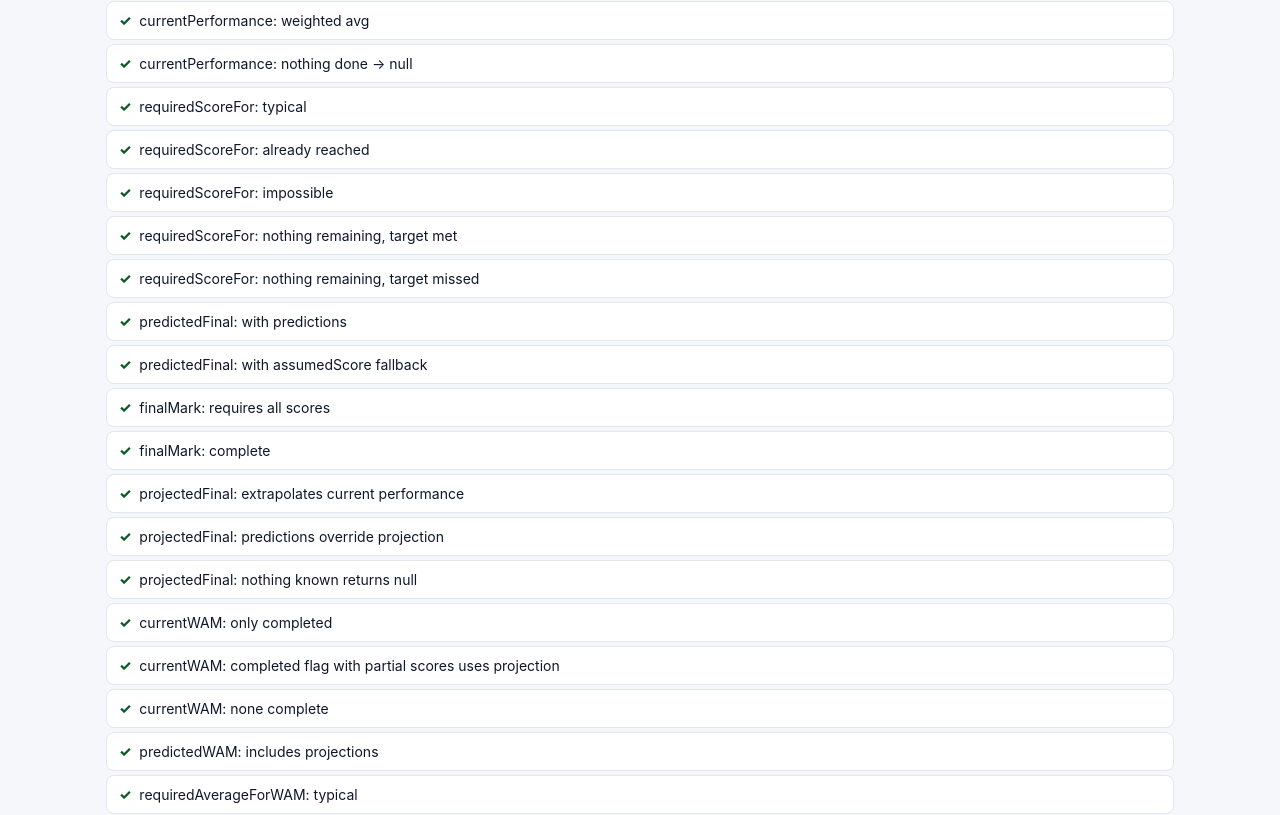
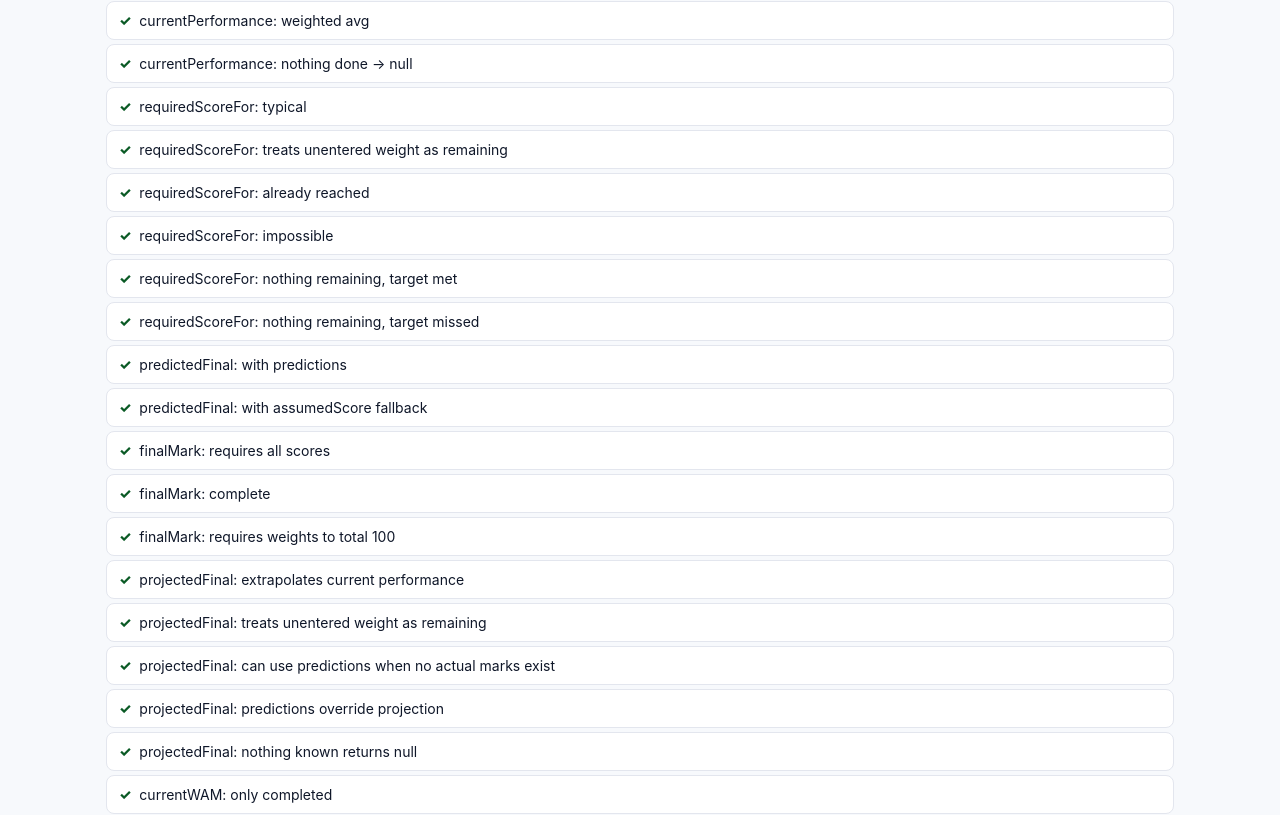
Before and after one commit to kkmmee94/uom-wam-calculator, a website: page tests.html in a window 1280 px wide. Shown: the part 957-1772 px from the top of the page. Drawn offline with Linux system fonts and the light colour scheme.

Commit message:
Fix overlay blocking app and improve WAM projections

```diff
--- a/js/calculator.js
+++ b/js/calculator.js
@@ -41,6 +41,16 @@ export function totalWeight(assessments) {
   return assessments.reduce((sum, a) => sum + (Number(a.weight) || 0), 0);
 }
 
+function actualWeight(assessments) {
+  return assessments.reduce((sum, a) => {
+    return sum + (hasActualScore(a) ? Number(a.weight) || 0 : 0);
+  }, 0);
+}
+
+function weightsAddTo100(assessments) {
+  return Math.abs(totalWeight(assessments) - 100) < 0.01;
+}
+
 // True if the assessment has a known actual score.
 export function hasActualScore(a) {
   return a.score !== null && a.score !== undefined && a.score !== '' && !Number.isNaN(Number(a.score));
@@ -81,11 +91,7 @@ export function currentPerformance(assessments) {
 
 // Sum of weight of assessments that are still unknown (no actual score).
 export function remainingWeight(assessments) {
-  let r = 0;
-  for (const a of assessments) {
-    if (!hasActualScore(a)) r += Number(a.weight) || 0;
-  }
-  return r;
+  return Math.max(0, 100 - actualWeight(assessments));
 }
 
 // Score (0-100) needed on average across all remaining assessments to hit `target` final mark.
@@ -131,12 +137,17 @@ export function predictedFinal(assessments, assumedScore = null) {
       coveredWeight += w;
     }
   }
+  if (assumedScore != null && coveredWeight < 100) {
+    total += (Number(assumedScore) * (100 - coveredWeight)) / 100;
+    coveredWeight = 100;
+  }
   return { mark: total, coveredWeight };
 }
 
 // Final mark when every assessment has an actual score. Null otherwise.
 export function finalMark(assessments) {
   if (assessments.length === 0) return null;
+  if (!weightsAddTo100(assessments)) return null;
   for (const a of assessments) {
     if (!hasActualScore(a)) return null;
   }
@@ -152,7 +163,7 @@ export function finalMark(assessments) {
 export function isSubjectComplete(subject) {
   if (subject.completed) return true;
   if (!subject.assessments || subject.assessments.length === 0) return false;
-  return subject.assessments.every(hasActualScore);
+  return weightsAddTo100(subject.assessments) && subject.assessments.every(hasActualScore);
 }
 
 // Final or best-effort mark for a subject. Used for WAM rollup.
@@ -178,33 +189,42 @@ export function subjectMark(subject) {
 export function projectedFinal(subject) {
   const assessments = subject.assessments || [];
   if (assessments.length === 0) return null;
-  const totalW = totalWeight(assessments);
-  if (totalW === 0) return null;
-
-  const current = currentPerformance(assessments);
+  if (totalWeight(assessments) === 0) return null;
 
   let total = 0;
   let coveredWeight = 0;
+  let actualWeighted = 0;
+  let actualW = 0;
+  let knownWeighted = 0;
+  let knownW = 0;
   for (const a of assessments) {
     const w = Number(a.weight) || 0;
     if (hasActualScore(a)) {
-      total += (Number(a.score) * w) / 100;
+      const score = Number(a.score);
+      total += (score * w) / 100;
       coveredWeight += w;
+      actualWeighted += score * w;
+      actualW += w;
+      knownWeighted += score * w;
+      knownW += w;
     } else if (hasPredictedScore(a)) {
-      total += (Number(a.predicted) * w) / 100;
+      const predicted = Number(a.predicted);
+      total += (predicted * w) / 100;
       coveredWeight += w;
+      knownWeighted += predicted * w;
+      knownW += w;
     }
   }
 
-  const uncoveredW = totalW - coveredWeight;
+  const uncoveredW = Math.max(0, 100 - coveredWeight);
   if (uncoveredW <= 0) {
     return total; // already covers everything
   }
-  if (current == null) {
-    // No actual scores and no predictions at all — can't project
-    return null;
-  }
-  total += (current * uncoveredW) / 100;
+  const basis = actualW > 0
+    ? actualWeighted / actualW
+    : (knownW > 0 ? knownWeighted / knownW : null);
+  if (basis == null) return null;
+  total += (basis * uncoveredW) / 100;
   return total;
 }
 
--- a/js/tests.js
+++ b/js/tests.js
@@ -94,6 +94,12 @@ test('requiredScoreFor: typical', () => {
   assert(r.achievable, 'should be achievable');
   assertApprox(r.required, (70 - 32) * 100 / 60);
 });
+test('requiredScoreFor: treats unentered weight as remaining', () => {
+  const a = [{ weight: 40, score: 80 }];
+  const r = requiredScoreFor(a, 70);
+  assert(r.achievable, 'should be achievable');
+  assertApprox(r.required, (70 - 32) * 100 / 60);
+});
 test('requiredScoreFor: already reached', () => {
   // locked 90 with 90% weight done. for 50: required negative -> alreadyReached
   const a = [{ weight: 90, score: 100 }, { weight: 10 }];
@@ -143,11 +149,23 @@ test('finalMark: complete', () => {
   const a = [{ weight: 30, score: 80 }, { weight: 70, score: 60 }];
   assertApprox(finalMark(a), 66); // 24 + 42
 });
+test('finalMark: requires weights to total 100', () => {
+  const a = [{ weight: 40, score: 80 }];
+  assertEq(finalMark(a), null);
+});
 
 test('projectedFinal: extrapolates current performance', () => {
   // 40% at 80 actual. remaining 60. project at current 80 -> 80
   const subj = { assessments: [{ weight: 40, score: 80 }, { weight: 60 }] };
   assertApprox(projectedFinal(subj), 80);
+});
+test('projectedFinal: treats unentered weight as remaining', () => {
+  const subj = { assessments: [{ weight: 40, score: 80 }] };
+  assertApprox(projectedFinal(subj), 80);
+});
+test('projectedFinal: can use predictions when no actual marks exist', () => {
+  const subj = { assessments: [{ weight: 60, predicted: 70 }] };
+  assertApprox(projectedFinal(subj), 70);
 });
 test('projectedFinal: predictions override projection', () => {
   // 40% at 80 actual, 30% predicted at 60. remaining 30 -> at current 80
@@ -221,6 +239,9 @@ test('isSubjectComplete: by flag', () => {
 test('isSubjectComplete: by all scores known', () => {
   assert(isSubjectComplete({ assessments: [{ weight: 100, score: 80 }] }));
 });
+test('isSubjectComplete: scored partial weights are still incomplete', () => {
+  assert(!isSubjectComplete({ assessments: [{ weight: 40, score: 80 }] }));
+});
 test('isSubjectComplete: missing score -> incomplete', () => {
   assert(!isSubjectComplete({ assessments: [{ weight: 50, score: 80 }, { weight: 50 }] }));
 });
--- a/service-worker.js
+++ b/service-worker.js
@@ -1,5 +1,5 @@
 // Minimal app-shell service worker for PWA install / offline support.
-const CACHE = 'uom-wam-v2';
+const CACHE = 'uom-wam-v6';
 const ASSETS = [
   './',
   'index.html',
--- a/styles.css
+++ b/styles.css
@@ -3,9 +3,9 @@
 */
 
 :root {
-  --bg: #f6f7fb;
+  --bg: #f7f9fc;
   --bg-elev: #ffffff;
-  --bg-soft: #eef1f7;
+  --bg-soft: #eef3f8;
   --border: #e3e6ee;
   --border-strong: #c8cee0;
   --text: #0f1729;
@@ -34,43 +34,15 @@
   --shadow-sm: 0 1px 2px rgba(15, 23, 41, 0.06);
   --shadow-md: 0 4px 16px rgba(15, 23, 41, 0.08);
   --shadow-lg: 0 16px 40px rgba(15, 23, 41, 0.18);
-  --radius: 12px;
-  --radius-sm: 8px;
-  --radius-lg: 16px;
+  --radius: 8px;
+  --radius-sm: 6px;
+  --radius-lg: 8px;
 
   --max-w: 1100px;
 }
 
-@media (prefers-color-scheme: dark) {
-  :root {
-    --bg: #0e1320;
-    --bg-elev: #161c2c;
-    --bg-soft: #1c2336;
-    --border: #28304a;
-    --border-strong: #3a4263;
-    --text: #eaeef9;
-    --text-soft: #b3bbd0;
-    --text-muted: #8a93ad;
-    --primary: #2f6dd9;
-    --primary-600: #4682e6;
-    --primary-50: #1c2336;
-    --accent: #6da2ff;
-    --accent-soft: #1e2a44;
-
-    --warn-bg: #3b2c10;
-    --warn-text: #f6c46a;
-    --danger-bg: #3b1414;
-    --danger-text: #ff8a8a;
-    --ok-bg: #133421;
-    --ok-text: #6ed18a;
-
-    --shadow-sm: 0 1px 2px rgba(0, 0, 0, 0.3);
-    --shadow-md: 0 4px 16px rgba(0, 0, 0, 0.35);
-    --shadow-lg: 0 16px 40px rgba(0, 0, 0, 0.5);
-  }
-}
-
 * { box-sizing: border-box; }
+[hidden] { display: none !important; }
 html, body { margin: 0; padding: 0; }
 html { -webkit-text-size-adjust: 100%; }
 body {
@@ -176,6 +148,7 @@ a:hover { text-decoration: underline; }
   font-weight: 600;
   cursor: pointer;
   line-height: 1.2;
+  min-height: 40px;
   transition: transform 80ms ease, background 120ms ease, border-color 120ms ease, color 120ms ease;
   display: inline-flex;
   align-items: center;
```
Also changed, not shown: js/app.js (+41 -37 lines).
